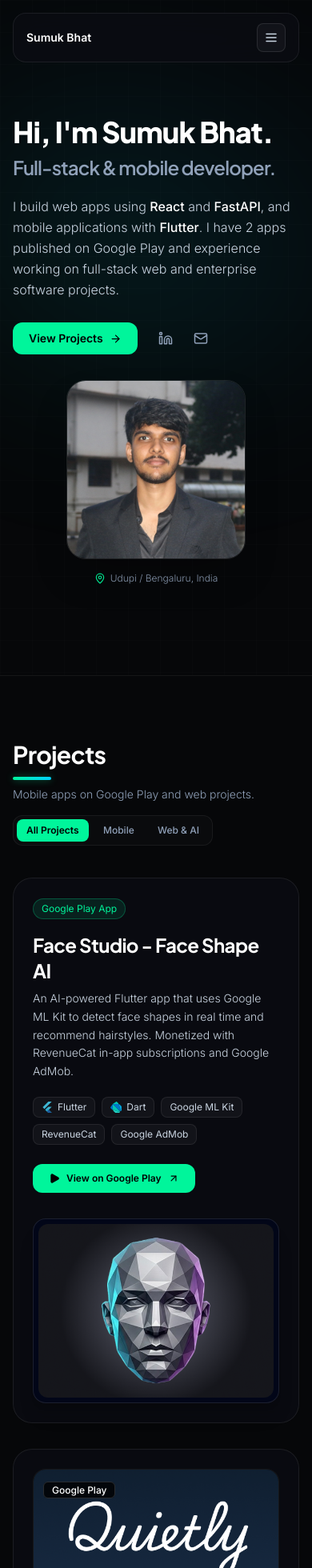
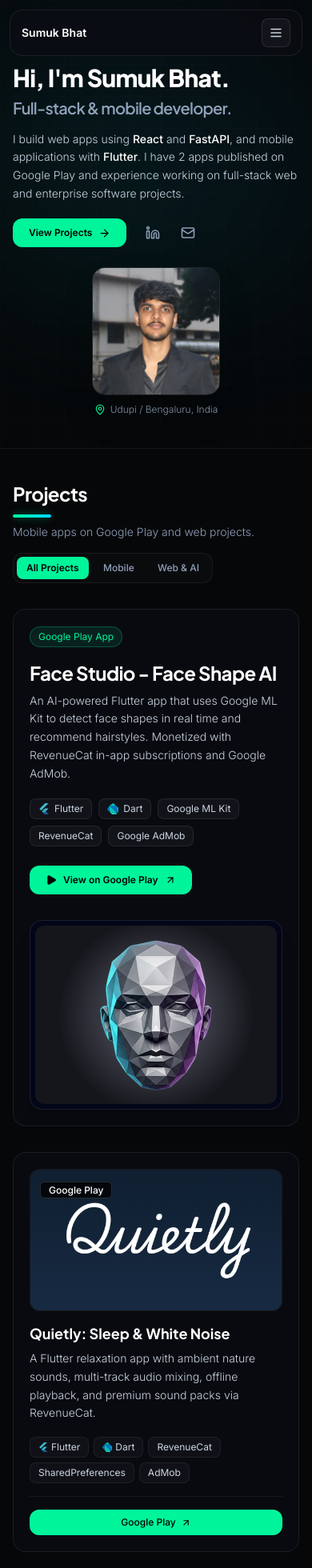
Before and after one commit to Sumuk007/Portfolio, a React (Vite) app: page / in a window 390 px wide. Shown: the top 1960 px of the page at 80% size. Built offline with nearby package versions, Linux system fonts and the light colour scheme.

Commit message:
fixed layout issue in mobile phones

```diff
--- a/package.json
+++ b/package.json
@@ -4,7 +4,7 @@
   "version": "0.0.0",
   "type": "module",
   "scripts": {
-    "dev": "vite",
+    "dev": "vite --host",
     "build": "vite build",
     "lint": "eslint .",
     "preview": "vite preview"
--- a/src/components/Contact.jsx
+++ b/src/components/Contact.jsx
@@ -50,11 +50,11 @@
   };
 
   return (
-    <section id="contact" className="relative py-20 bg-[#060709] border-t border-white/[0.06]">
+    <section id="contact" className="relative py-14 sm:py-20 bg-[#060709] border-t border-white/[0.06]">
       <div className="relative z-10 max-w-5xl mx-auto px-4 sm:px-6 lg:px-8">
         {/* Header */}
-        <div className="mb-10">
-          <h2 className="text-3xl sm:text-4xl font-bold text-white tracking-tight">
+        <div className="mb-8 sm:mb-10">
+          <h2 className="text-2xl sm:text-4xl font-bold text-white tracking-tight">
             Get in Touch
           </h2>
           <div className="w-12 h-1 bg-gradient-to-r from-[#00f59b] to-[#00d2ff] rounded-full mt-2.5 shadow-[0_0_10px_rgba(0,245,155,0.4)]"></div>
@@ -64,10 +64,10 @@
         </div>
 
         {/* 2-Column Grid */}
-        <div className="grid grid-cols-1 lg:grid-cols-12 gap-8 items-start">
+        <div className="grid grid-cols-1 lg:grid-cols-12 gap-6 lg:gap-8 items-start">
           {/* Left: Contact Info */}
           <div className="lg:col-span-5 space-y-4">
-            <div className="glass-panel rounded-3xl p-6 border border-white/[0.08] space-y-4">
+            <div className="glass-panel rounded-2xl sm:rounded-3xl p-5 sm:p-6 border border-white/[0.08] space-y-4">
               <h3 className="text-sm font-semibold text-white">Contact Info</h3>
 
               <div className="space-y-3">
@@ -122,9 +122,9 @@
 
           {/* Right: Form */}
           <div className="lg:col-span-7">
-            <div className="glass-panel rounded-3xl p-6 sm:p-7 border border-white/[0.08]">
+            <div className="glass-panel rounded-2xl sm:rounded-3xl p-5 sm:p-7 border border-white/[0.08]">
               <form onSubmit={handleSubmit} className="space-y-4">
-                <div className="grid grid-cols-1 sm:grid-cols-2 gap-4">
+                <div className="grid grid-cols-1 sm:grid-cols-2 gap-3.5 sm:gap-4">
                   <div className="space-y-1">
                     <label className="text-xs text-slate-300 block">
                       Name
--- a/src/components/Experience.jsx
+++ b/src/components/Experience.jsx
@@ -6,12 +6,12 @@
   const [activeTab, setActiveTab] = useState('experience');
 
   return (
-    <section id="experience" className="relative py-20 bg-[#060709] border-t border-white/[0.06]">
+    <section id="experience" className="relative py-14 sm:py-20 bg-[#060709] border-t border-white/[0.06]">
       <div className="relative z-10 max-w-5xl mx-auto px-4 sm:px-6 lg:px-8">
         {/* Header */}
-        <div className="flex flex-col sm:flex-row sm:items-end justify-between mb-10 gap-4">
+        <div className="flex flex-col sm:flex-row sm:items-end justify-between mb-8 sm:mb-10 gap-4">
           <div>
-            <h2 className="text-3xl sm:text-4xl font-bold text-white tracking-tight">
+            <h2 className="text-2xl sm:text-4xl font-bold text-white tracking-tight">
               Experience & Education
             </h2>
             <div className="w-12 h-1 bg-gradient-to-r from-[#00f59b] to-[#00d2ff] rounded-full mt-2.5 shadow-[0_0_10px_rgba(0,245,155,0.4)]"></div>
@@ -49,11 +49,11 @@
 
         {/* Tab 1: Work Experience */}
         {activeTab === 'experience' && (
-          <div className="space-y-6">
+          <div className="space-y-4 sm:space-y-6">
             {EXPERIENCE_LOG.map((item) => (
               <div
                 key={item.id}
-                className="glass-panel rounded-3xl p-6 sm:p-7 border border-white/[0.08] hover:border-white/15 transition-all space-y-4"
+                className="glass-panel rounded-2xl sm:rounded-3xl p-5 sm:p-7 border border-white/[0.08] hover:border-white/15 transition-all space-y-3.5 sm:space-y-4"
               >
                 <div className="flex flex-col sm:flex-row sm:items-start justify-between gap-2 border-b border-white/[0.06] pb-3">
                   <div>
@@ -102,11 +102,11 @@
 
         {/* Tab 2: Education */}
         {activeTab === 'education' && (
-          <div className="grid grid-cols-1 md:grid-cols-2 gap-5">
+          <div className="grid grid-cols-1 md:grid-cols-2 gap-4 sm:gap-5">
             {ACADEMIC_CREDENTIALS.map((edu) => (
               <div
                 key={edu.id}
-                className="glass-panel rounded-3xl p-6 border border-white/[0.08] hover:border-white/15 transition-all space-y-4 flex flex-col justify-between"
+                className="glass-panel rounded-2xl sm:rounded-3xl p-5 sm:p-6 border border-white/[0.08] hover:border-white/15 transition-all space-y-3.5 sm:space-y-4 flex flex-col justify-between"
               >
                 <div className="space-y-3">
                   <div className="flex items-start justify-between gap-3">
--- a/src/components/Footer.jsx
+++ b/src/components/Footer.jsx
@@ -8,7 +8,7 @@
   };
 
   return (
-    <footer className="relative bg-[#050608] border-t border-white/[0.08] text-slate-400 py-10">
+    <footer className="relative bg-[#050608] border-t border-white/[0.08] text-slate-400 py-8 sm:py-10">
       <div className="max-w-5xl mx-auto px-4 sm:px-6 lg:px-8 space-y-6">
         <div className="flex flex-col sm:flex-row sm:items-center justify-between gap-4">
           <div>
@@ -20,7 +20,7 @@
             </p>
           </div>
 
-          <div className="flex items-center gap-3">
+          <div className="flex flex-wrap items-center gap-2 sm:gap-3">
             <a
               href={PERSONAL_INFO.socials.github}
               target="_blank"
--- a/src/components/Home.jsx
+++ b/src/components/Home.jsx
@@ -11,7 +11,7 @@
   return (
     <section
       id="home"
-      className="relative min-h-[100dvh] pt-24 pb-16 md:pt-28 md:pb-20 flex flex-col justify-center overflow-hidden bg-[#060709]"
+      className="relative pt-20 pb-10 sm:min-h-screen sm:pt-28 sm:pb-16 flex flex-col justify-start sm:justify-center overflow-hidden bg-[#060709]"
     >
       {/* Subtle Background Mesh */}
       <div className="absolute inset-0 bg-grid-mesh opacity-25 pointer-events-none" />
@@ -19,32 +19,32 @@
 
       <div className="relative z-10 max-w-5xl mx-auto px-4 sm:px-6 lg:px-8 w-full">
         {/* Hero Grid */}
-        <div className="grid grid-cols-1 lg:grid-cols-12 gap-8 lg:gap-12 items-center">
+        <div className="grid grid-cols-1 lg:grid-cols-12 gap-6 lg:gap-12 items-center">
           {/* Left: Text & Bio */}
-          <div className="lg:col-span-7 space-y-5 text-left">
-            <h1 className="text-4xl sm:text-5xl lg:text-6xl font-extrabold text-white tracking-tight leading-[1.1]">
+          <div className="lg:col-span-7 space-y-3.5 sm:space-y-5 text-left">
+            <h1 className="text-3xl sm:text-5xl lg:text-6xl font-extrabold text-white tracking-tight leading-[1.15]">
               Hi, I'm <span className="text-white">Sumuk Bhat</span>.
-              <span className="block text-slate-400 text-2xl sm:text-3xl lg:text-4xl font-semibold mt-2">
+              <span className="block text-slate-400 text-xl sm:text-3xl lg:text-4xl font-semibold mt-1.5 sm:mt-2">
                 Full-stack & mobile developer.
               </span>
             </h1>
 
-            <p className="text-base sm:text-lg text-slate-300 font-light leading-relaxed max-w-xl">
+            <p className="text-sm sm:text-lg text-slate-300 font-light leading-relaxed max-w-xl">
               I build web apps using <strong className="text-white font-medium">React</strong> and <strong className="text-white font-medium">FastAPI</strong>, and mobile applications with <strong className="text-white font-medium">Flutter</strong>. I have 2 apps published on Google Play and experience working on full-stack web and enterprise software projects.
             </p>
 
             {/* Actions */}
-            <div className="flex flex-wrap items-center gap-3 pt-2">
+            <div className="flex flex-wrap items-center gap-3 pt-1 sm:pt-2">
               <a
                 href="#projects"
-                className="btn-interactive inline-flex items-center gap-2 px-5 py-2.5 rounded-xl text-sm font-semibold text-black bg-[#00f59b] hover:bg-[#00f59b]/90"
+                className="btn-interactive inline-flex items-center justify-center gap-2 px-5 py-2.5 rounded-xl text-xs sm:text-sm font-semibold text-black bg-[#00f59b] hover:bg-[#00f59b]/90"
               >
                 <span>View Projects</span>
                 <ArrowRight size={15} />
               </a>
 
               {/* Socials */}
-              <div className="flex items-center gap-1.5 pl-1">
+              <div className="flex items-center gap-1.5 pl-0.5">
                 <a
                   href={PERSONAL_INFO.socials.linkedin}
                   target="_blank"
@@ -73,11 +73,11 @@
                 <img
                   src={PERSONAL_INFO.avatar}
                   alt="Sumuk Bhat"
-                  className="w-56 h-56 sm:w-64 sm:h-64 lg:w-72 lg:h-72 rounded-3xl object-cover border border-white/10 shadow-2xl transition-transform duration-300 group-hover:scale-[1.02]"
+                  className="w-40 h-40 sm:w-60 sm:h-60 lg:w-72 lg:h-72 rounded-2xl sm:rounded-3xl object-cover border border-white/10 shadow-2xl transition-transform duration-300 group-hover:scale-[1.02]"
                   loading="eager"
                 />
               </div>
-              <p className="text-xs sm:text-sm text-slate-400 mt-4 flex items-center justify-center gap-1.5 font-light">
+              <p className="text-xs sm:text-sm text-slate-400 mt-2.5 sm:mt-4 flex items-center justify-center gap-1.5 font-light">
                 <MapPin size={14} className="text-[#00f59b] shrink-0" />
                 <span>Udupi / Bengaluru, India</span>
               </p>
--- a/src/components/Navbar.jsx
+++ b/src/components/Navbar.jsx
@@ -38,18 +38,19 @@
   }, []);
 
   return (
-    <header className="fixed top-0 left-0 right-0 z-50 flex justify-center px-4 pt-4 pointer-events-none transition-all duration-300">
+    <header className="fixed top-0 left-0 right-0 z-50 flex justify-center px-3 sm:px-4 pt-3 sm:pt-4 pointer-events-none transition-all duration-300">
       <div
         className={`pointer-events-auto w-full max-w-4xl rounded-2xl transition-all duration-300 ${
           scrolled
-            ? 'glass-panel-elevated shadow-[0_12px_40px_rgba(0,0,0,0.6)] py-2.5 px-4 sm:px-6'
-            : 'glass-panel py-3 px-4 sm:px-6'
+            ? 'glass-panel-elevated shadow-[0_12px_40px_rgba(0,0,0,0.6)] py-2 sm:py-2.5 px-3.5 sm:px-6'
+            : 'glass-panel py-2.5 sm:py-3 px-3.5 sm:px-6'
         }`}
       >
         <div className="flex items-center justify-between">
           {/* Brand */}
           <a
             href="#home"
+            onClick={() => setMobileMenuOpen(false)}
             className="text-sm font-semibold text-white hover:text-[#00f59b] transition-colors duration-200 focus:outline-none"
             aria-label="Sumuk Bhat"
           >
@@ -119,9 +120,9 @@
                   key={item.name}
                   href={item.href}
                   onClick={() => setMobileMenuOpen(false)}
-                  className={`px-3 py-2 rounded-lg text-xs font-medium transition-colors ${
+                  className={`px-3.5 py-2.5 rounded-xl text-xs font-medium transition-colors ${
                     isActive
-                      ? 'bg-[#00f59b]/15 text-[#00f59b]'
+                      ? 'bg-[#00f59b]/15 text-[#00f59b] font-semibold border border-[#00f59b]/25'
                       : 'text-slate-300 hover:text-white hover:bg-white/[0.04]'
                   }`}
                 >
@@ -135,7 +136,7 @@
                 target="_blank"
                 rel="noopener noreferrer"
                 onClick={() => setMobileMenuOpen(false)}
-                className="btn-interactive flex-1 flex items-center justify-center gap-1.5 py-2 rounded-lg text-xs font-medium text-black bg-[#00f59b] hover:bg-[#00f59b]/90"
+                className="btn-interactive flex-1 flex items-center justify-center gap-1.5 py-2.5 rounded-xl text-xs font-semibold text-black bg-[#00f59b] hover:bg-[#00f59b]/90"
               >
                 <Download size={14} />
                 <span>Resume</span>
@@ -145,7 +146,7 @@
                 target="_blank"
                 rel="noopener noreferrer"
                 aria-label="GitHub Profile"
-                className="btn-interactive p-2 rounded-lg bg-white/[0.04] border border-white/10 text-slate-300 hover:text-white"
+                className="btn-interactive p-2.5 rounded-xl bg-white/[0.04] border border-white/10 text-slate-300 hover:text-white"
               >
                 <Github size={16} />
               </a>
--- a/src/components/Projects.jsx
+++ b/src/components/Projects.jsx
@@ -21,12 +21,12 @@
   const secondaryProjects = filteredProjects.filter(p => !p.featured || activeCategory !== 'all');
 
   return (
-    <section id="projects" className="relative py-20 bg-[#060709] border-t border-white/[0.06]">
+    <section id="projects" className="relative pt-10 pb-14 sm:py-20 bg-[#060709] border-t border-white/[0.06]">
       <div className="relative z-10 max-w-5xl mx-auto px-4 sm:px-6 lg:px-8">
         {/* Header */}
-        <div className="flex flex-col sm:flex-row sm:items-end justify-between mb-10 gap-4">
+        <div className="flex flex-col sm:flex-row sm:items-end justify-between mb-8 sm:mb-10 gap-4">
           <div>
-            <h2 className="text-3xl sm:text-4xl font-bold text-white tracking-tight">
+            <h2 className="text-2xl sm:text-4xl font-bold text-white tracking-tight">
               Projects
             </h2>
             <div className="w-12 h-1 bg-gradient-to-r from-[#00f59b] to-[#00d2ff] rounded-full mt-2.5 shadow-[0_0_10px_rgba(0,245,155,0.4)]"></div>
@@ -36,12 +36,12 @@
           </div>
 
           {/* Filter Pills */}
-          <div className="flex items-center gap-1.5 p-1 rounded-xl bg-white/[0.02] border border-white/[0.06] self-start sm:self-auto">
+          <div className="flex items-center gap-1.5 p-1 rounded-xl bg-white/[0.02] border border-white/[0.06] self-start sm:self-auto max-w-full overflow-x-auto scrollbar-hide">
             {CATEGORIES.map(cat => (
               <button
                 key={cat.id}
                 onClick={() => setActiveCategory(cat.id)}
-                className={`btn-interactive px-3 py-1.5 rounded-lg text-xs font-medium transition-colors ${
+                className={`btn-interactive whitespace-nowrap px-3 py-1.5 rounded-lg text-xs font-medium transition-colors ${
                   activeCategory === cat.id
                     ? 'bg-[#00f59b] text-black font-semibold'
                     : 'text-slate-400 hover:text-white'
@@ -55,7 +55,7 @@
 
         {/* Featured Project: Face Studio */}
         {featuredProject && activeCategory === 'all' && (
-          <div className="glass-panel rounded-3xl p-6 sm:p-8 mb-8 border border-white/[0.1] hover:border-white/20 transition-all">
+          <div className="glass-panel rounded-2xl sm:rounded-3xl p-5 sm:p-8 mb-8 border border-white/[0.1] hover:border-white/20 transition-all">
             <div className="grid grid-cols-1 lg:grid-cols-12 gap-8 items-center">
               <div className="lg:col-span-7 space-y-4">
                 <div className="inline-flex items-center gap-1.5 px-2.5 py-1 rounded-full text-xs text-[#00f59b] bg-[#00f59b]/10 border border-[#00f59b]/25">
@@ -115,14 +115,14 @@
         )}
 
         {/* Secondary Projects Grid */}
-        <div className="grid grid-cols-1 md:grid-cols-2 gap-6">
+        <div className="grid grid-cols-1 md:grid-cols-2 gap-5 sm:gap-6">
           {secondaryProjects.map((project) => (
             <div
               key={project.id}
-              className="glass-panel rounded-3xl p-6 border border-white/[0.08] hover:border-white/20 flex flex-col justify-between transition-all"
+              className="glass-panel rounded-2xl sm:rounded-3xl p-5 sm:p-6 border border-white/[0.08] hover:border-white/20 flex flex-col justify-between transition-all"
             >
-              <div className="space-y-4">
-                <div className="relative aspect-video rounded-2xl overflow-hidden border border-white/[0.08] bg-black/60">
+              <div className="space-y-3.5 sm:space-y-4">
+                <div className="relative aspect-video rounded-xl sm:rounded-2xl overflow-hidden border border-white/[0.08] bg-black/60">
                   <img
                     src={project.image}
                     alt={project.title}
@@ -137,7 +137,7 @@
                 </div>
 
                 <div className="space-y-1.5">
-                  <h3 className="text-xl font-bold text-white">
+                  <h3 className="text-lg sm:text-xl font-bold text-white">
                     {project.title}
                   </h3>
                   <p className="text-sm text-slate-300 font-light leading-relaxed">
@@ -160,7 +160,7 @@
               </div>
 
               {/* Action Buttons */}
-              <div className="flex items-center gap-2.5 pt-5 border-t border-white/[0.06] mt-5">
+              <div className="flex items-center gap-2 pt-4 border-t border-white/[0.06] mt-4 sm:pt-5 sm:mt-5">
                 {project.liveUrl && (
                   <a
                     href={project.liveUrl}
--- a/src/components/Skills.jsx
+++ b/src/components/Skills.jsx
@@ -3,11 +3,11 @@
 
 export default function Skills() {
   return (
-    <section id="skills" className="relative py-20 bg-[#060709] border-t border-white/[0.06]">
+    <section id="skills" className="relative py-14 sm:py-20 bg-[#060709] border-t border-white/[0.06]">
       <div className="relative z-10 max-w-5xl mx-auto px-4 sm:px-6 lg:px-8">
         {/* Section Header */}
-        <div className="mb-10">
-          <h2 className="text-3xl sm:text-4xl font-bold text-white tracking-tight">
+        <div className="mb-8 sm:mb-10">
+          <h2 className="text-2xl sm:text-4xl font-bold text-white tracking-tight">
             Skills & Tech Stack
           </h2>
           <div className="w-12 h-1 bg-gradient-to-r from-[#00f59b] to-[#00d2ff] rounded-full mt-2.5 shadow-[0_0_10px_rgba(0,245,155,0.4)]"></div>
@@ -17,21 +17,21 @@
         </div>
 
         {/* Categories Grid */}
-        <div className="grid grid-cols-1 sm:grid-cols-2 gap-5">
+        <div className="grid grid-cols-1 sm:grid-cols-2 gap-4 sm:gap-5">
           {SKILL_CATEGORIES.map((cat, idx) => (
             <div
               key={idx}
-              className="glass-panel rounded-3xl p-6 border border-white/[0.08] hover:border-white/15 transition-all space-y-4"
+              className="glass-panel rounded-2xl sm:rounded-3xl p-5 sm:p-6 border border-white/[0.08] hover:border-white/15 transition-all space-y-3.5 sm:space-y-4"
             >
               <h3 className="text-base font-semibold text-white">
                 {cat.category}
               </h3>
 
-              <div className="flex flex-wrap gap-2">
+              <div className="flex flex-wrap gap-1.5 sm:gap-2">
                 {cat.skills.map((skill, sIdx) => (
                   <div
                     key={sIdx}
-                    className="flex items-center gap-2 px-3 py-1.5 rounded-xl bg-white/[0.03] border border-white/[0.06] text-xs text-slate-200"
+                    className="flex items-center gap-1.5 sm:gap-2 px-2.5 sm:px-3 py-1.5 rounded-lg sm:rounded-xl bg-white/[0.03] border border-white/[0.06] text-xs text-slate-200"
                   >
                     {skill.icon && (
                       <img src={skill.icon} alt="" className="w-3.5 h-3.5 object-contain" />
```
